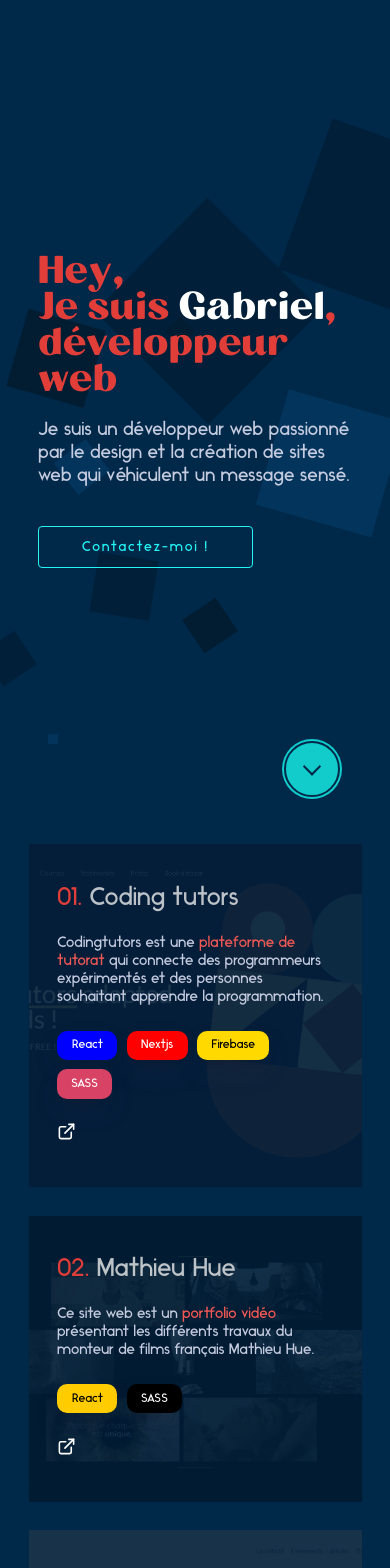
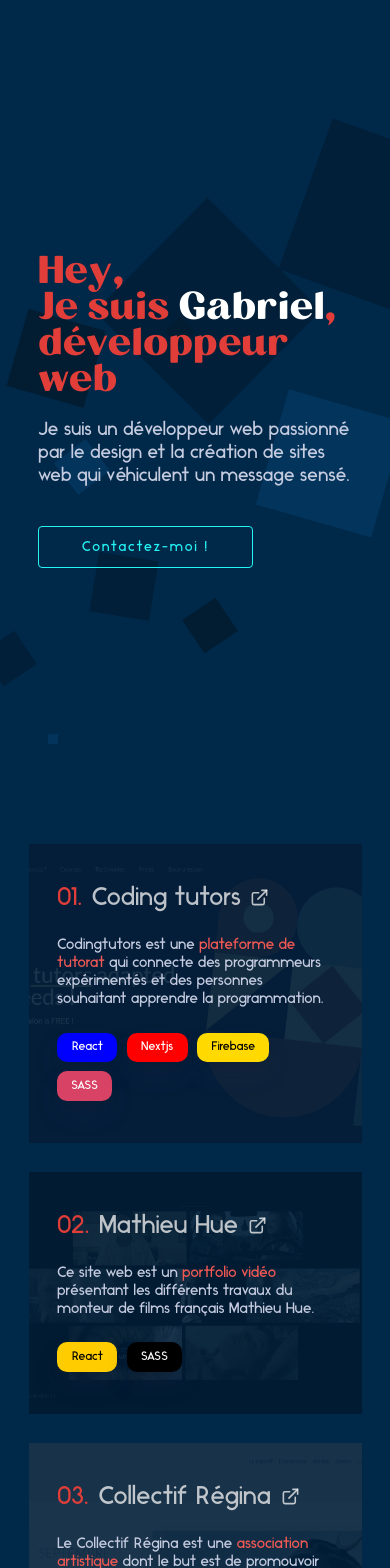
Before and after one commit to CapacManco/my-portfolio, a Next.js app: page / in a window 390 px wide. Shown: the top 1568 px of the page. Built offline with nearby package versions, Linux system fonts and the light colour scheme.

Commit message:
responsiveness

```diff
--- a/components/Projet.js
+++ b/components/Projet.js
@@ -106,6 +106,13 @@ const Projet = ({
             0{numberOfProject}.{' '}
           </span>
           {titre}
+          {!mediaQueryAnimation && (
+            <a href={url} className="work__projet__link">
+              <ExtLinkIcon
+                className={renderMediaQueryStyle('work__projet__external-link')}
+              />
+            </a>
+          )}
         </p>
         <div className={renderMediaQueryStyle('work__projet__description')}>
           {renderDescription(description)}
@@ -113,11 +120,13 @@ const Projet = ({
         <div className="work__projet__technologies">
           {renderTechnologies(technologies)}
         </div>
-        <a href={url} className="work__projet__link">
-          <ExtLinkIcon
-            className={renderMediaQueryStyle('work__projet__external-link')}
-          />
-        </a>
+        {mediaQueryAnimation && (
+          <a href={url} className="work__projet__link">
+            <ExtLinkIcon
+              className={renderMediaQueryStyle('work__projet__external-link')}
+            />
+          </a>
+        )}
       </div>
     </div>
   );
--- a/public/style.css
+++ b/public/style.css
@@ -117,6 +117,9 @@ body {
   right: 3rem; }
   .arrow-container__link {
     z-index: 2; }
+  @media (max-width: 768px) {
+    .arrow-container {
+      display: none; } }
 
 .arrow-1 {
   width: 100px;
@@ -440,6 +443,8 @@ body {
     grid-template-rows: 40rem; }
     .work__projet__title {
       z-index: 2;
+      display: flex;
+      grid-gap: 1rem;
       color: rgba(236, 236, 236, 0.795);
       font-family: 'Ikaros';
       line-height: 95%;
@@ -570,7 +575,9 @@ body {
         .work__projet__description {
           padding: 0;
           background-color: transparent;
-          box-shadow: none; } }
+          box-shadow: none; }
+        .work__projet__title > .work__projet__link {
+          margin-top: 1px; } }
   @media (max-width: 576px) {
     .work {
       grid-gap: 3rem; }
--- a/styles/sass/_arrow.scss
+++ b/styles/sass/_arrow.scss
@@ -7,6 +7,10 @@
   right: 3rem;
   &__link {
     z-index: 2;
+  }
+
+  @include md {
+    display: none;
   }
 }
 
--- a/styles/sass/_layout.scss
+++ b/styles/sass/_layout.scss
@@ -72,6 +72,8 @@
 
     &__title {
       z-index: 2;
+      display: flex;
+      grid-gap: 1rem;
 
       color: $color--tertiary--4;
 
@@ -301,6 +303,10 @@
         background-color: transparent;
         box-shadow: none;
       }
+
+      &__title > .work__projet__link {
+        margin-top: 1px;
+      }
     }
   }
 
```
